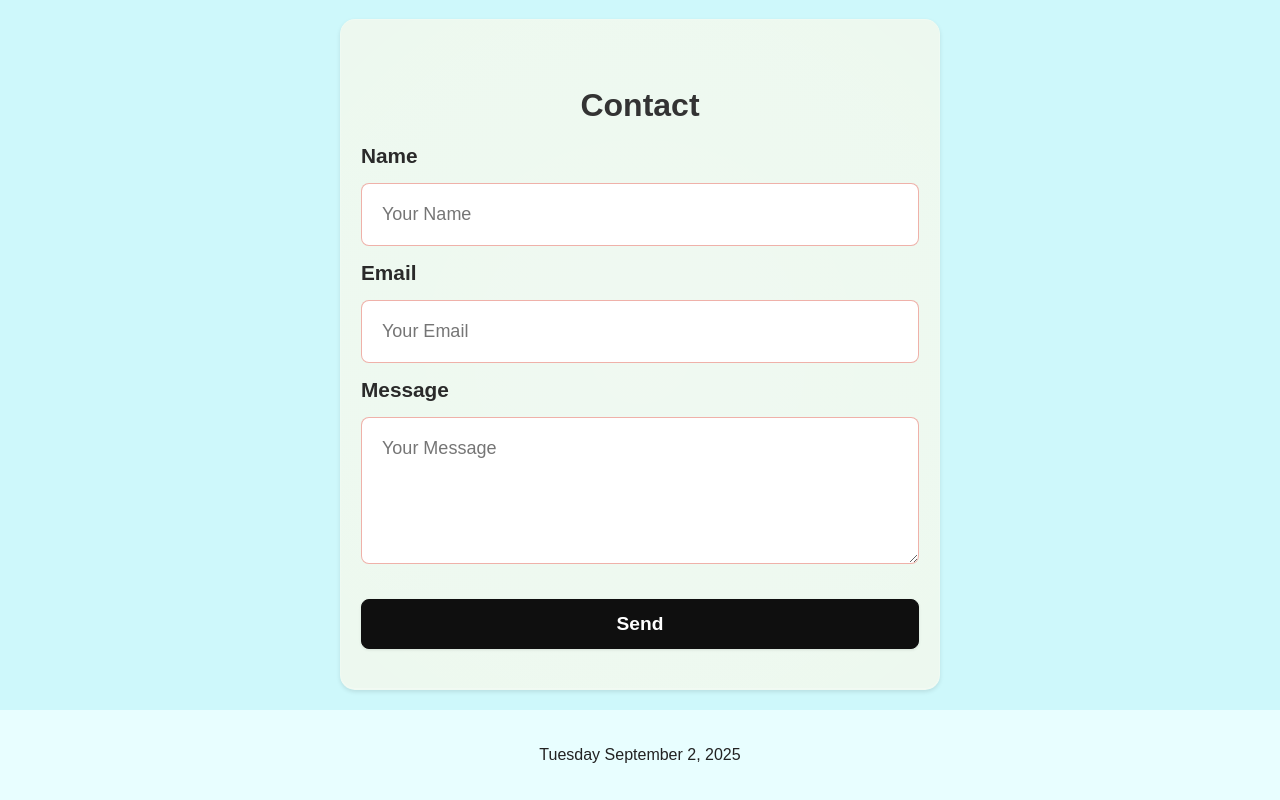
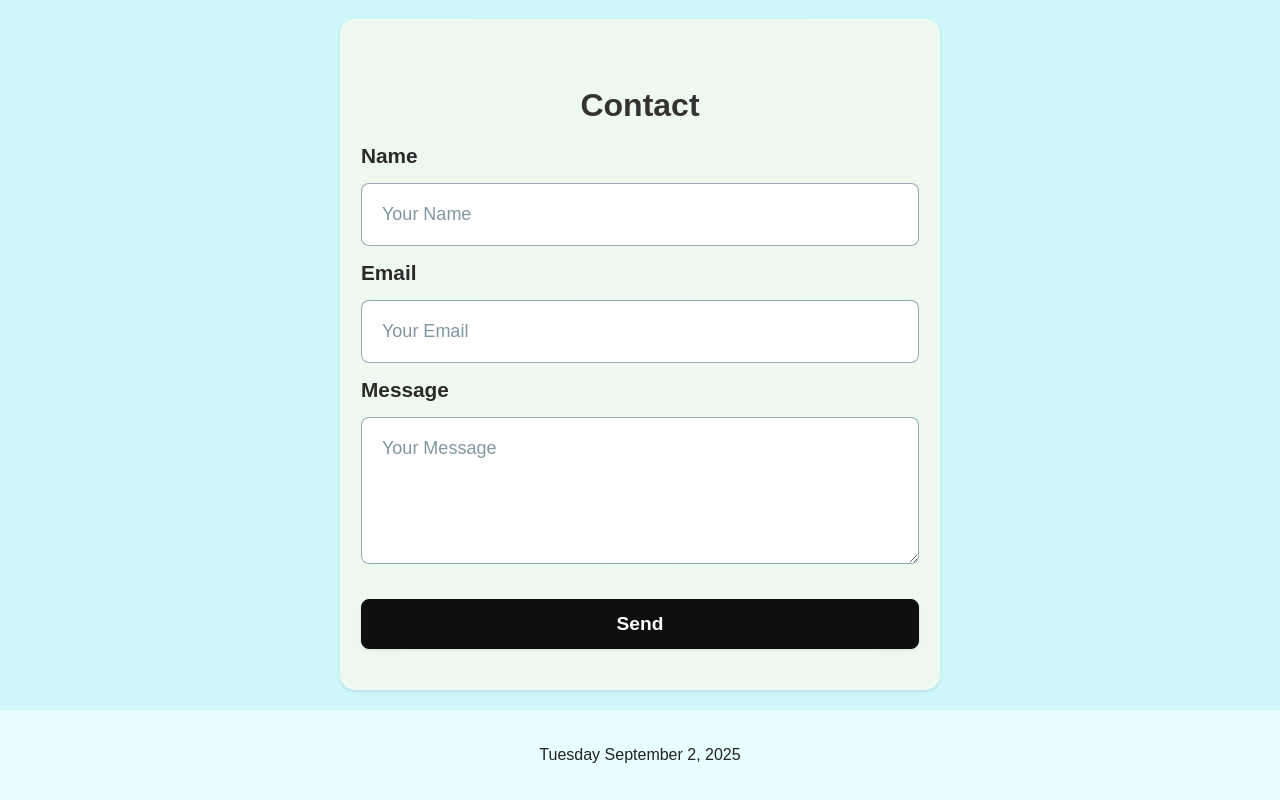
Before and after one commit to kironroy/kironroy-react, a React (Create React App) app: page / in a window 1280 px wide. Shown: the part 1860-2660 px from the top of the page. Built offline with nearby package versions, Linux system fonts and the light colour scheme; no server answers; a web font is replaced by a local one.

Commit message:
Update Contact.css
🛠️ Text input changes.

```diff
--- a/src/components/Contact.css
+++ b/src/components/Contact.css
@@ -16,9 +16,14 @@
   border: 1px solid rgba(255, 255, 255, 0.2);
   box-shadow: inset 0 -1px 1px rgba(255, 255, 255, 0.3),
     /* subtle inner bottom highlight */ 0 2px 4px rgba(0, 0, 0, 0.1); /* smaller outer bottom shadow */
-
   position: relative;
   overflow: hidden;
+}
+
+/* Placeholder text */
+form input::placeholder,
+form textarea::placeholder {
+  color: rgb(0, 48, 68, 0.5);
 }
 
 /* ✨ Liquid shimmer layer */
@@ -34,9 +39,7 @@
     rgba(255, 255, 255, 0.2),
     transparent 70%
   );
-  animation: shimmerSwirl 8s infinite linear;
-  pointer-events: none;
-  z-index: 0;
+
 }
 
 /* 🏷️ Header */
@@ -70,7 +73,7 @@
 .contact textarea {
   width: 100%;
   padding: 20px;
-  border: 1px solid rgb(214, 62, 41, 0.4);
+  border: 1px solid rgb(0, 48, 68, 0.4);
   border-radius: 8px;
   font-weight: 400;
   font-size: 18px;
@@ -112,6 +115,17 @@
     color: #fff;
   }
 
+  /* Placeholder text */
+  form input::placeholder,
+  form textarea::placeholder {
+    color: rgba(204, 204, 204, 0.701);
+  }
+
+  .contact label {
+  color: #ccc;
+}
+
+
   .contact input,
   .contact textarea {
     border: 1px solid #03dac6;
```
